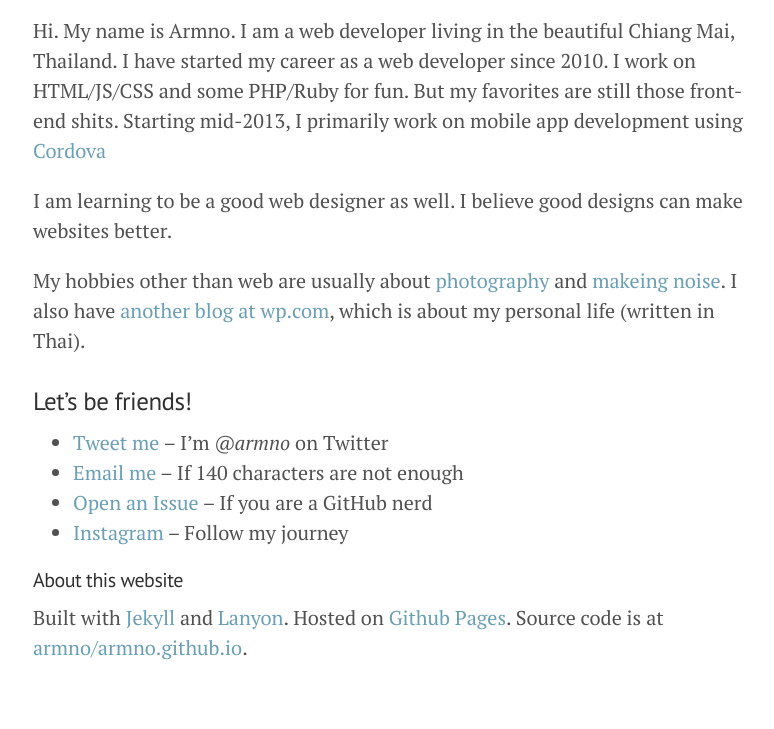
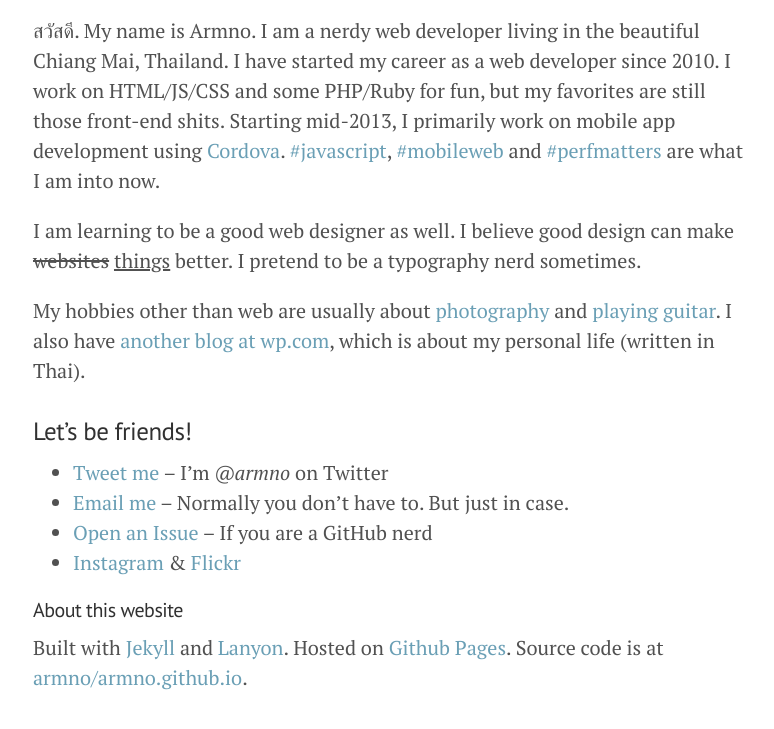
Before and after one commit to armno/armno.github.io, a Jekyll site: the page built from about/index.md, in a window 1280 px wide, cut to the strip 346-1119 px from the top of the page. Shown: the top 729 px of the strip, without its empty margins (247-1021 px from the left). Built offline with Jekyll 4.4.1, drawn with Linux system fonts in a browser that asks for light colours; Markdown is read by kramdown in place of the engine named in the settings.

Commit message:
updated content in about page

```diff
--- a/about/index.md
+++ b/about/index.md
@@ -1,23 +1,23 @@
 ---
 layout: page
 title: About
-description: My name is Armno. I am a web developer living in beautiful Chiang Mai, Thailand. I started my career as a web developer since 2010. I work on HTML/JS/CSS/PHP and some Ruby for fun.
+description: สวัสดี My name is Armno. I am a web developer living in beautiful Chiang Mai, Thailand. I started my career as a web developer since 2010. I work on HTML/JS/CSS/PHP and some Ruby for fun.
 ---
 
 ![My Gravatar Profile](http://www.gravatar.com/avatar/2b94fcf4614d1a468cc00c21612fea46?s=150)
 
-Hi. My name is Armno. I am a web developer living in the beautiful Chiang Mai, Thailand. I have started my career as a web developer since 2010. I work on HTML/JS/CSS and some PHP/Ruby for fun. But my favorites are still those front-end shits. Starting mid-2013, I primarily work on mobile app development using [Cordova](http://cordova.io)
+สวัสดี. My name is Armno. I am a nerdy web developer living in the beautiful Chiang Mai, Thailand. I have started my career as a web developer since 2010. I work on HTML/JS/CSS and some PHP/Ruby for fun, but my favorites are still those front-end shits. Starting mid-2013, I primarily work on mobile app development using [Cordova](http://cordova.io). [#javascript](https://twitter.com/search?q=%23javascript&src=typd), [#mobileweb](https://twitter.com/search?src=typd&q=%23mobileweb) and [#perfmatters](https://twitter.com/search?src=typd&q=%23perfmatters) are what I am into now.
 
-I am learning to be a good web designer as well. I believe good designs can make websites better.
+I am learning to be a good web designer as well. I believe good design can make <del>websites</del> <ins>things</ins> better. I pretend to be a typography nerd sometimes.
 
-My hobbies other than web are usually about [photography](http://www.flickr.com/photos/armno) and [makeing noise](https://soundcloud.com/armno). I also have [another blog at wp.com](http://ahmalive.wordpress.com), which is about my personal life (written in Thai).
+My hobbies other than web are usually about [photography](http://www.flickr.com/photos/armno) and [playing guitar](https://soundcloud.com/armno). I also have [another blog at wp.com](http://ahmalive.wordpress.com), which is about my personal life (written in Thai).
 
 ### Let&rsquo;s be friends!
 
 - [Tweet me](https://twitter.com/armno) &ndash; I&rsquo;m _@armno_ on Twitter
-- [Email me](mailto:monkeyarmno@gmail.com) &ndash; If 140 characters are not enough
+- [Email me](mailto:monkeyarmno@gmail.com) &ndash; Normally you don&rsquo;t have to. But just in case.
 - [Open an Issue](https://github.com/armno/armno/issues/new) &ndash; If you are a GitHub nerd
-- [Instagram](http://instagram.com/armno) &ndash; Follow my journey
+- [Instagram](http://instagram.com/armno) &amp; [Flickr](http://www.flickr.com/photos/armno)
 
 #### About this website
 
```
